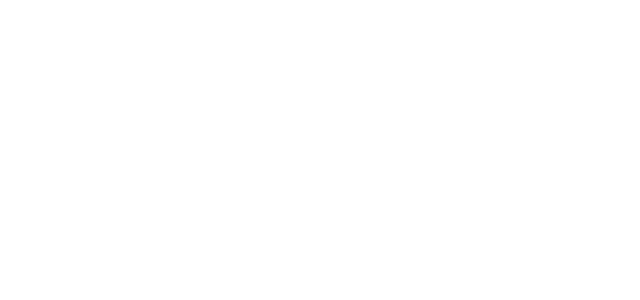
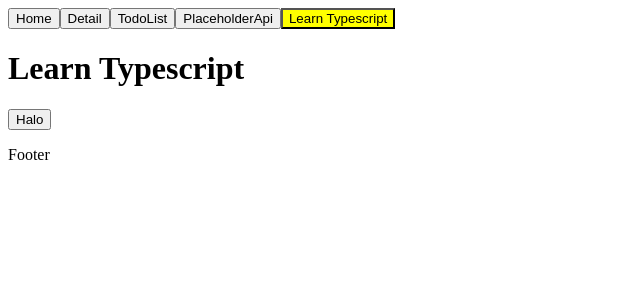
Before and after one commit to ariefyusron/learn-react-js-batch-16, a React (Vite) app: page /learn-typescript in a window 1280 px wide. Before the commit this address had no page. Shown: the top 300 px of the page, without its empty margins (0-640 px from the left). Built offline with nearby package versions, Linux system fonts and the light colour scheme.

Commit message:
learn: typescript

```diff
--- a/package.json
+++ b/package.json
@@ -25,6 +25,7 @@
     "eslint-plugin-react-hooks": "^5.2.0",
     "eslint-plugin-react-refresh": "^0.4.20",
     "globals": "^16.3.0",
+    "typescript": "^5.9.2",
     "vite": "^7.0.4"
   }
 }
--- a/src/App.jsx
+++ b/src/App.jsx
@@ -5,6 +5,7 @@ import Detail from './pages/Detail'
 import TodoList from './pages/TodoList'
 import FormAddTodoList from './pages/FormAddTodoList'
 import PlaceholderApi from './pages/PlaceholderApi'
+import LearnTypescript from './pages/LearnTypescript'
 
 import WrapPage from './WrapPage'
 
@@ -17,6 +18,7 @@ const App = () => {
         <Route path='detail' element={<Detail />} />
         <Route path='todolist' element={<TodoList />} />
         <Route path='placeholder' element={<PlaceholderApi />} />
+        <Route path='learn-typescript' element={<LearnTypescript />} />
       </Route>
 
       <Route path='create-todolist' element={<FormAddTodoList />} />
--- /dev/null
+++ b/src/components/Button.tsx
@@ -0,0 +1,16 @@
+interface ButtonProps {
+  title: string;
+  onClick?: () => void
+}
+
+const Button = ({ title, onClick }: ButtonProps) => {
+  return (
+    <button
+      onClick={onClick}
+    >
+      {title}
+    </button>
+  );
+}
+
+export default Button;
--- a/src/components/Container.jsx
+++ b/src/components/Container.jsx
@@ -22,6 +22,10 @@ const Container = ({ children }) => {
     {
       label: 'PlaceholderApi',
       page: '/placeholder'
+    },
+    {
+      label: 'Learn Typescript',
+      page: '/learn-typescript'
     }
   ]
 
--- a/src/components/home/Header.jsx
+++ b/src/components/home/Header.jsx
@@ -1,11 +1,11 @@
 import useHomeStore from '../../stores/useHomeStore'
 
-const Header = () => {
+const Header = ({ title }) => {
   const count = useHomeStore((state) => state.count)
 
   return (
     <div>
-      <div>Header</div>
+      <div>{title}</div>
       <p>count: {count}</p>
     </div>
   );
--- /dev/null
+++ b/src/pages/LearnTypescript.tsx
@@ -0,0 +1,14 @@
+import Button from '../components/Button'
+
+const LearnTypescript = () => {
+  return (
+    <div>
+      <h1>Learn Typescript</h1>
+      <Button
+        title="Halo"
+      />
+    </div>
+  );
+}
+
+export default LearnTypescript;
```
Also changed, not shown: 1 other file (tests, documents, lock files or other folders).
